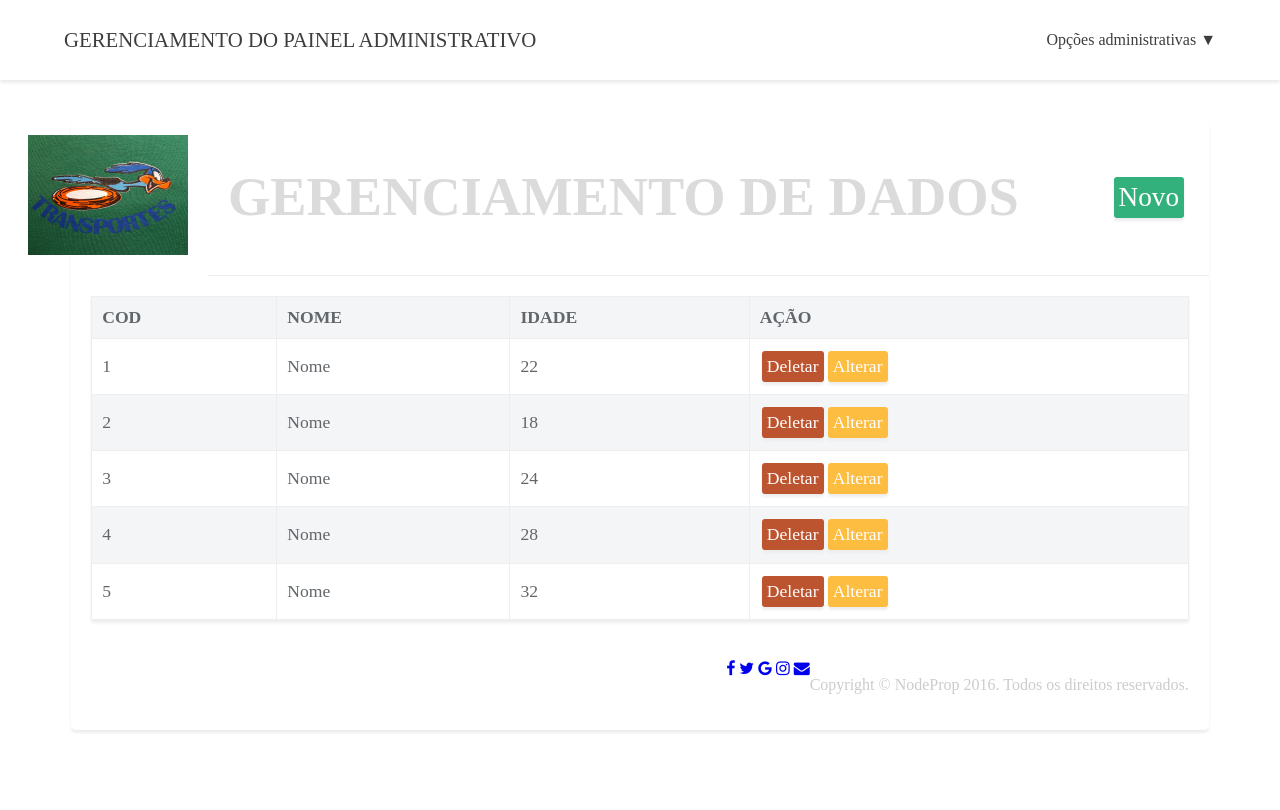
After one commit to Kicaras/sitemonitoramento, a PHP site: template app/client/templates/index.html in a window 1280 px wide. The commit adds this page. Run offline with PHP 8.4, Linux system fonts and the light colour scheme; the template is opened without the code that fills it, so the values that code supplies are empty.

Commit message:
git status

```diff
--- a/app/client/assets/css/main.css
+++ b/app/client/assets/css/main.css
@@ -1,98 +1,174 @@
 
-/*============= RESET ===============*/
-*{margin: 0; padding: 0; font: 100%; border: none; outline: none; font-weight: 300%; box-sizing: border-box;
-    font-family: 'Lato', sans-serif;}
-    body{background-color: #f5f5f5;}
-    a{text-decoration: none;}
-    ul{list-style: none;}
-    img{max-width: 100%;}
-
-    /* CABEÇALHO */
-    .cabecalho{width: 100%; float: left; padding: 3% 4%}
-    .logo{width: 56px; height: 56px; float: left; background: url(./img/icon/logo-mobile.jpg) center center/56px no-repeat; font-size: 0;}
-    .btn-menu{width: 56px; height: 56px; float: right; font-size: 1.5em; text-align: center; color: #fff; border-radius: 56px; cursor: pointer;
-    background: linear-gradient(to right,#1508A3,#085FDC);}
-
-    /* MENU */
-    .menu{display: none; width: 100%; height: 100%; position: fixed; background-color:  rgba(0,0,0,0.9); top: 0; left: 0;}
-    .btn-close{font-size:3em; color: #fff; float: right; cursor: pointer; margin: 2% 3% 0 0;}
-    .menu ul{width: 100%; float: left; text-align: center;}
-    .menu li{padding: 1.5%;}
-    .menu li a {font-size: 1.3em; color: #fff;padding: 1.5% 3%;}
-    .menu li a:hover {border: 1px solid rgba(21, 45, 224, 0.76);}
+/*TOPO PAINEL ADMINISTRATIVO*/
+.topo{
+    min-height: 60px;
+    max-height: 100px;
+    height: 10vh;
+    position: fixed;
+    left: 0;
+    right: 0;
+    top: 0;
+    background-color: #fff;
+    box-shadow: 0px 3px 3px #ededed;
+    display: flex;
+    justify-content: space-around;
+}
+.topo > div{
+    width: 40%;
+    display: flex;
+    align-items: center;
+    color: #3d3d3d;
+}
+.topo div:last-child{
+    justify-content: flex-end;
+}
+.topo-left {
+    font-size: 1.3em;
+}
 
 
-    /*==== Titulo ====*/
-    .titulo {font-size: 1em;}
-    .buttontitulo {float: right;}
+/*OPÇÕES ADMINISTRATIVAS COM DROPDOWN MENU GERENCIAMENTO DE CARGAS E MOTORISTA*/
+.dropdown{
+    position: relative;
+    display: inline-block;
+    cursor: pointer;
+}
+.dropdown:after{
+    content: ' ▼';
+}
+.dropdown-content {
+    display: none;
+    position: absolute;
+    background-color: #fff;
+    min-width: 160px;
+    box-shadow: 0px 3px 22px #ededed;
+    padding: 8px;
+    z-index: 1;
+    border-radius: 3px;
+    text-align: left;
+    color: #bbb;
+}
+.dropdown-content :hover{
+    color: #3d3d3d;
+}
+.dropdown:hover .dropdown-content {
+    display: block;
+}
+a{
+    text-decoration: none;
+}
+a:visited{
+    color: #bbb;
+}
 
 
-    /*==== Table ====*/
-    input, selec, button{
-        margin-left: .10em;
-        padding:.5em;
+/*LOGO DA EMPRESA*/
+.logo {width: 200px; height: 150px; float: left; background: url(../img/logo.jpeg) center center/160px no-repeat;
+font-size: 0;}
+
+
+/*PLATAFORMA*/
+.plataform{
+    width: 90%;
+    margin: auto;
+    margin-top: 120px;
+    margin-bottom: 80px;
+    border: #eee;
+    background-color :#fff;
+    border-radius: 5px;
+    box-shadow:0px 3px 3px #ededed;
 }
 
+.plataform-header{
+    display: flex;
+    justify-content: space-between;
+    align-items: center;
+    color: #dbdbdb;
+    border-bottom: 1px solid #ededed;
+    padding: 10px;
+    padding-left: 20px;
+    padding-right: 20px;
+    font-size: 1.7em;
+}
+
+.plataform-content{
+    font-size: 1.1em;
+    padding: 20px;
+}
+
+.plataform-footer{
+    color: #ccc;
+    padding: 20px;
+    display: flex;
+    justify-content: flex-end;
+}
+
+.plataform-btn{
+    box-shadow: 0px 3px 3px #ededed;
+    display: inline-block;
+    text-align: center;
+    cursor: pointer;
+    border-radius: 3px;
+    padding: 5px;
+    margin: .5%;
+    background-color: #3698ce;
+    color: #fff;
+}
+
+
+/*TABELA*/
 table{
+    width: 100%;
     border-collapse: collapse;
-        margin-top: 1em;
-        width: 100%;
-        margin-bottom: 5%;
+    background-color: #fff;
+    color: #61666b;
+    box-shadow: 0px 3px 3px #eee;
+    border-collapse:collapse;
 }
-    th, td{
-        border: 1px solid #bbb;
-        padding: 5px;
-        text-align: center;
+
+thead{
+    text-align: left;
+    background-color: #f4f5f7;
+}
+
+tr:nth-child(even){
+    background-color: #f4f5f7;
+}
+
+td,th{
+    padding: 10px;
+    text-transform:capitalize;
+    border: 1px solid #eee;
 }
 
 
 
-
-
-    /*==== RODAPÉ ====*/
-    .social-icons a {font-size: 1.5em; color: rgba(0, 0, 0, 0.70); margin-right: 3%;}
-    .social-icons a:last-child {margin-right: 0;}
-    .social-icons a:hover {color: rgb(6, 0, 0);}
-    .copyright {color: rgba(0, 0, 0, 0.70); margin-top:2%;}
-
-
-
-
-
-    /* ========== MOBILE FIRST ==========*/
-    /* SMALL DEVICES - SMARTPHONES */
-    @media screen and (min-width: 480px) {
-    .logo {width: 214px; background: url(./img/icon/logo-mobile.jpg) center center/214px no-repeat;}
-    .btn {font-size: 2em;}
+/*BOTÕES*/
+    .btn{
+    box-shadow: 0px 3px 3px #ededed;
+    display: inline-block;
+    text-align: center;
+    cursor: pointer;
+    border-radius: 3px;
+    padding: 5px;
+    margin: .5%;
 }
-    /* SMALL DEVICES - TABLETS*/
-    @media screen and (min-width: 768px) {
-    .servico {width: 49%; float: left; margin-right: 2%;}
-    .servico:nth-child(2){margin-right: 0;}
-    .newsletter h2 {font-size: 2em;}
-    .newsletter h3 {font-size: 1.5em;}
-    .newsletter input {width: 70%; padding: 2%; float: left; margin-right: 1%;}
-    .newsletter button {width: 29%; padding: 2%; float: right; margin-top: 0;}
+.btn:hover{
+    opacity: .9;
 }
-    /* MEDIUM DEVICES - TABLETS & DESKTOPS*/
-    @media screen and (min-width: 960px) {
-    .title {width: 70%; float: left; text-align: left;}
-    .title h2 {font-size: 3em;}
-    .title h3 {font-size: 2em;}
-    .buttons {width: 30%; float: right; margin-top: 0; }
-    .servico {width: 32%; }
-    .servico:nth-child(2){margin-right: 2%;}
-    .servico:nth-child(3){margin-right: 0;}
-    .newsletter input {width: 60%; float: none;}
-    .newsletter button {width: 20%; float: none;}
+.danger{
+    background-color: #bd5430;
+    color: #fff;
 }
-    /* LARGE DEVICES - WIDE SCREENS*/
-    @media screen and (min-width: 1280px) {
-    .btn-menu {display: none;}
-    .btn-close {display: none;}
-    .menu {width: auto; height: 56px; line-height: 56px; float: right; background-color: #f5f5f5;
-    display: block !important; position: static;}
-    .menu li {padding: 0; float: left;}
-    .menu li a {color:#130400; font-size: 1em; padding: 15px; }
-    .menu li a:hover {border: none; color:#da6709; }
+.info{
+    background-color: #3698ce;
+    color: #fff;
 }
+.warning{
+    background-color: #fdbd40;
+    color: #fff;
+}
+.success{
+    background-color: #33b17c;
+    color: #fff;
+}
--- /dev/null
+++ b/app/client/templates/index.html
@@ -0,0 +1,113 @@
+<!DOCTYPE html>
+<html lang="en">
+    <html lang="pt-br">
+        <head>
+            <title>Monitoramento de cargas e caminhões</title>
+            <meta charset="utf-8"/>
+            <meta http-equiv="X-UA-Compatible" content="IE=edge">
+            <meta name="viewport" content="width=device-width, initial-scale=1.0">
+            <meta name="description" content="Projeto de Monitoramento de cargas e Caminhões">
+            <meta name="keywords" content="Monitoramento, Cargas, Caminhões, Sites">
+            <meta name="robots" content="index, follow">
+            <meta name="author" content="Lucas Barreto de Araújo, Gustavo Soriano, Klerison Auditore">
+            <link rel="stylesheet" href="../assets/css/main.css">
+            <link rel="stylesheet" href="https://maxcdn.bootstrapcdn.com/font-awesome/4.7.0/css/font-awesome.min.css">
+            <link href="https://fonts.googleapis.com/css?family=Titillium+Web:300,400,700" rel="stylesheet">
+            <link rel="icon" href="../img/logo.jpg">
+        </head>
+        <header class="cabecalho container">
+            <a href="index.html"><h1 class="logo"> Monitoramento de cargas e caminhões </h1></a>
+        </header>
+        <body>
+            <div class="topo">
+                <div class="topo-left">
+                    <span>GERENCIAMENTO DO PAINEL ADMINISTRATIVO</span>
+                </div>
+                <div class="topo-righ">
+                    <div class="dropdown">
+                        <span> Opções administrativas </span>
+
+                        <div class="dropdown-content">
+                            <p onclick="show(cargas)">Gerenciar Cargas</p>
+                            <p onclick="show(motoristas)">Gerenciar Motoristas</p>
+                        </div>
+                    </div>
+                </div>
+            </div>
+            <div class="plataform">
+                <div class="plataform-header">
+                    <h1>GERENCIAMENTO DE DADOS</h1>
+                    <div class="btn success" onClick="mountStringData(arr)">Novo</div>
+                </div>
+
+                <div class="plataform-content">
+                    <table border="1">
+                        <thead>
+                            <th>COD</th>
+                            <th>NOME</th>
+                            <th>IDADE</th>
+                            <th>AÇÃO</th>
+                        </thead>
+
+                        <tbody id="dados"></tbody>
+                    </table>
+                </div>
+                <!-- RODAPÉ -->
+                <div class="plataform-footer ">
+                        <div class="social-icons">
+                            <a href="#"><i class="fa fa-facebook"></i></a>
+                            <a href="#"><i class="fa fa-twitter"></i></a>
+                            <a href="#"><i class="fa fa-google"></i></a>
+                            <a href="#"><i class="fa fa-instagram"></i></a>
+                            <a href="#"><i class="fa fa-envelope"></i></a>
+                        </div>
+                        <p class="copyright">
+                        Copyright © NodeProp 2016. Todos os direitos reservados.
+                </div>
+                <script>
+                    //vetor de objetos ( coleção de objetos | cada índice é um objeto)
+                    let arr = [
+                      {cod:'1',nome:'Nome', idade:22},
+                      {cod:'2',nome:'Nome', idade:18},
+                      {cod:'3',nome:'Nome', idade:24},
+                      {cod:'4',nome:'Nome', idade:28},
+                      {cod:'5',nome:'Nome', idade:32}
+                    ]
+
+                    function show()
+                    {
+                        HTMLBodyElement.tbody.show();
+                    }
+
+                    function Deletar()
+                    {
+                        alert("")
+                    }
+
+                    function Alterar()
+                    {
+                        alert("")
+                    }
+
+                    //função que vai receber um vetor de objetos e montar o conteudo da tabela
+                    //depois que montar ela retorna a string html
+                    function mountStringData(vetor_recebido)
+                    {
+                      //vai ser usada para concatenar o html
+                      let stringHTML = ""
+
+                        //percorre o vetor recebido pegando cada objeto
+                        vetor_recebido.forEach(obj =>{
+                        //concatena linha por linha dentro da variável stringHTML
+                    stringHTML += `<tr><td>${obj.cod}</td><td>${obj.nome}</td><td>${obj.idade}</td><td><div class="btn danger" onclick="Deletar()">Deletar</div><div class="btn warning" onclick="Alterar()">Alterar</div></td></tr>`
+                      })
+
+                      return stringHTML //devolve o html pronto para quem chamou a função
+                    }
+
+
+                    //joga a string html, retornada pela função, dentro do tbody da tabela
+                    document.querySelector("#dados").innerHTML = mountStringData(arr)
+                </script>
+        </body>
+</html>
```
Also changed, not shown: app/client/templates/home.html (deleted, +0 -157 lines), app/client/assets/img/Read-All-Tasks.png (added), app/client/assets/img/caminhao.png (added), app/client/assets/img/logo-mobile.jpeg (renamed from app/client/assets/img/icon/logo-mobile.jpeg), app/client/assets/img/logo.jpeg (renamed from app/client/assets/img/icon/logo.jpeg). Lines whose indentation alone changed are shown as unchanged.
